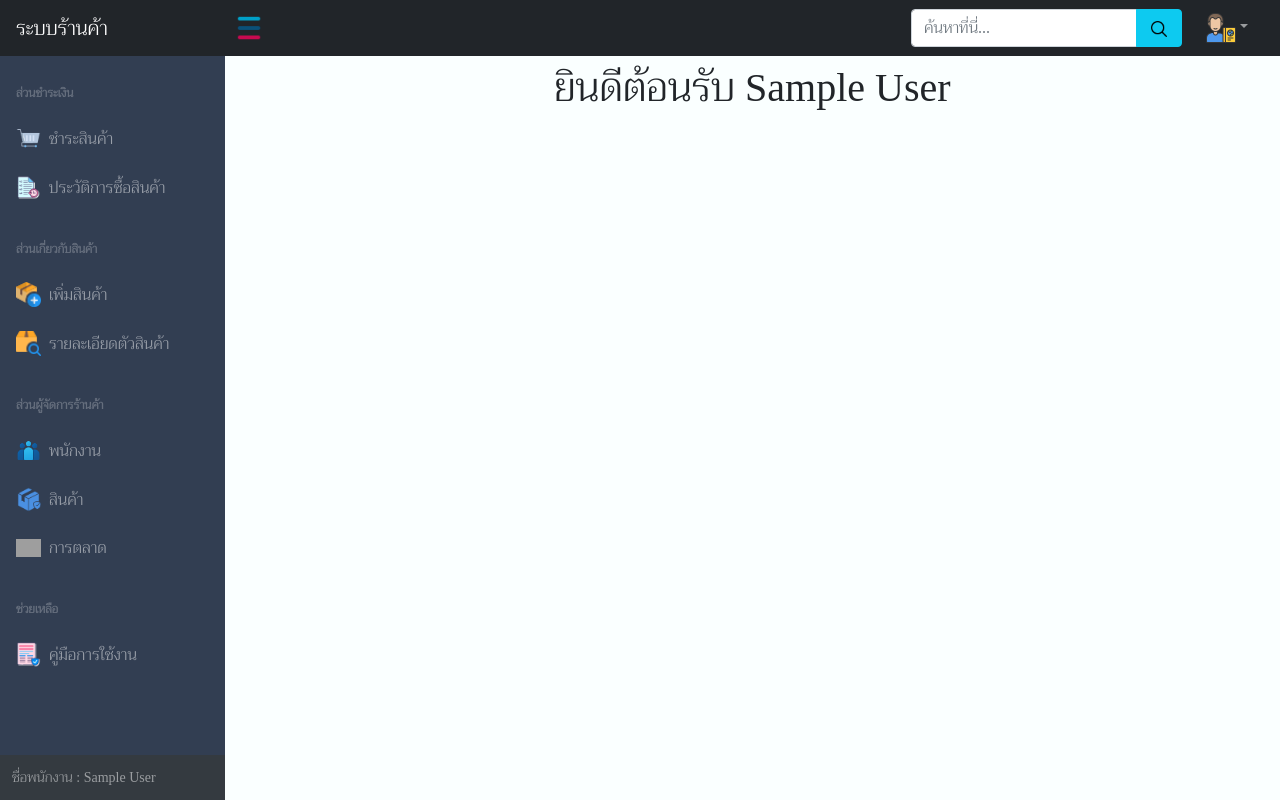
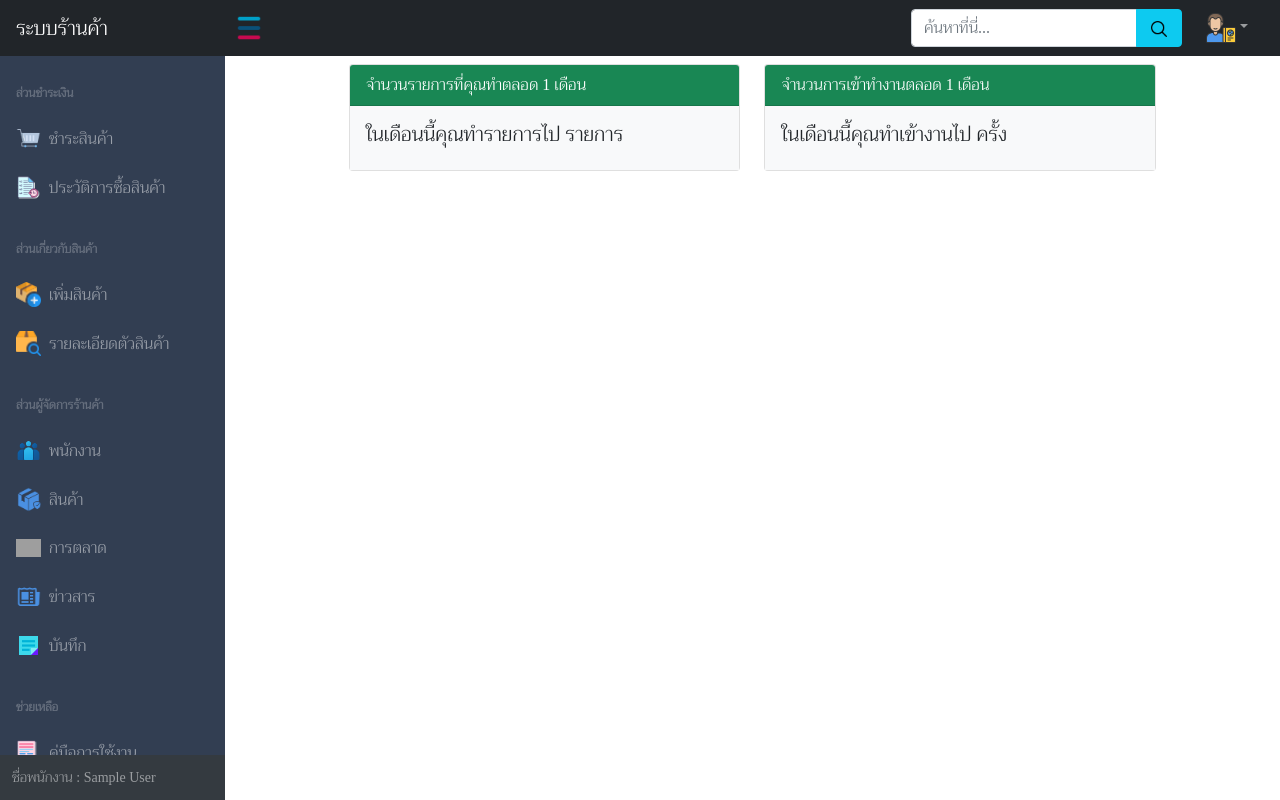
Before and after one commit to OngarjDev/shopmanage, a PHP site: page /pages/index.php in a window 1280 px wide. Run offline with PHP 8.4, Linux system fonts and the light colour scheme; the visitor is signed in with stand-in values (Sample User, id 1); grey boxes are pictures that could not be loaded.

Commit message:
เพิ่ม หน้า News กับ บันทึก แก้หน้าการตลาดเสร็จแล้ว

```diff
--- a/layout/menu.html
+++ b/layout/menu.html
@@ -3,7 +3,6 @@
         <nav class="sb-sidenav accordion sb-sidenav-dark" id="sidenavAccordion">
             <div class="sb-sidenav-menu">
                 <div class="nav">
-
                     <div class="sb-sidenav-menu-heading">ส่วนชำระเงิน</div>
                     <a class="nav-link" href="buyitem.php">
                         <img src="../image/system/icons8-cart-64.png" class="me-2" width="25">
@@ -13,7 +12,6 @@
                         <img src="../image/system/icons8-history-64.png" class="me-2" width="25">
                         ประวัติการซื้อสินค้า
                     </a>
-
                     <div class="sb-sidenav-menu-heading">ส่วนเกี่ยวกับสินค้า</div>
                     <a class="nav-link" href="additems.php">
                         <img src="../image/system/icons8-add-parcel-item-from-logistic-website-portal-24.png"
@@ -25,11 +23,6 @@
                             class="me-2" width="25">
                         รายละเอียดตัวสินค้า
                     </a>
-
-
-
-
-
                     <div class="sb-sidenav-menu-heading">ส่วนผู้จัดการร้านค้า</div>
                     <a class="nav-link collapsed" href="#" data-bs-toggle="collapse" data-bs-target="#staff"
                         aria-expanded="false" aria-controls="staff">
@@ -47,11 +40,6 @@
                             </a>
                         </nav>
                     </div>
-
-
-
-
-
                     <a class="nav-link collapsed" href="product.php">
                         <img src="../image/system/icons8-product-64.png" class="me-2" width="25">
                         สินค้า
@@ -61,6 +49,18 @@
                     <a class="nav-link collapsed" href="marketing.php">
                         <img src="../image/system/icons8-marketing-48.png" class="me-2" width="25">
                         การตลาด
+                        <div class="sb-sidenav-collapse-arrow"></div>
+                    </a>
+
+                    <a class="nav-link collapsed" href="news.php">
+                        <img src="../image/system/icons8-news-64.png" class="me-2" width="25">
+                        ข่าวสาร
+                        <div class="sb-sidenav-collapse-arrow"></div>
+                    </a>
+
+                    <a class="nav-link collapsed" href="marketing.php">
+                        <img src="../image/system/icons8-note-48.png" class="me-2" width="25">
+                        บันทึก
                         <div class="sb-sidenav-collapse-arrow"></div>
                     </a>
 
--- a/pages/document.php
+++ b/pages/document.php
@@ -2,7 +2,7 @@
 <html lang="en">
 
 <head>
-    <title>HOME/หน้าหลัก</title>
+    <title>คู่มือการใช้งานระบบ</title>
     <?php
     require('../php_action/check.php');
     include('../php_action/bootstrap.php');
--- a/pages/editprofile.php
+++ b/pages/editprofile.php
@@ -87,7 +87,7 @@
                 }
                 xmlhttp.open("POST", "../php_action/editprofile.php");
                 xmlhttp.setRequestHeader("Content-type", "application/x-www-form-urlencoded");
-                xmlhttp.send("action=resetpassword&data=" + pass2 + "&id_staff" + <?= $id_staff ?>);
+                xmlhttp.send("action=resetpassword&data=" + pass2 + "&id_staff=" + <?= $id_staff ?>);
             } else {
                 alert('รหัสผ่านไม่ตรงกัน,ไม่อนุญาติให้ใช้รหัสผ่านนี้');
                 return false;
--- a/pages/index.php
+++ b/pages/index.php
@@ -1,5 +1,6 @@
 <!DOCTYPE html>
 <html lang="en">
+
 <head>
     <title>หน้าหลัก</title>
     <?php
@@ -7,6 +8,7 @@
     include('../php_action/bootstrap.php');
     ?>
 </head>
+
 <body class="sb-nav-fixed">
     <?php
     include('../layout/nav.html');
@@ -14,11 +16,34 @@
     ?>
     <div id="layoutSidenav_content">
         <main>
-                    <div class="container">
+            <div class="container-fluid">
                 <div class="row">
                     <div class="col-xl-1 col-lg-1 col-md-1"></div>
                     <div class="col-xl-10 col-lg-10 col-md-10">
-                                <h1 class="text-center mt-2">ยินดีต้อนรับ <?php echo $name_staff?></h1>
+                        <div class="container-fluid">
+                            <div class="row mt-2">
+
+                                <div class="col-xl-6 col-lg-6 col-md-6">
+                                    <div class="card mb-3">
+                                        <div class="card-header  text-white bg-success">จำนวนรายการที่คุณทำตลอด 1 เดือน</div>
+                                        <div class="card-body bg-light">
+                                            <h5 class="card-title">ในเดือนนี้คุณทำรายการไป รายการ</h5>
+                                        </div>
+                                    </div>
+                                </div>
+
+                                <div class="col-xl-6 col-lg-6 col-md-6">
+                                    <div class="card mb-3">
+                                        <div class="card-header text-white bg-success">จำนวนการเข้าทำงานตลอด 1 เดือน</div>
+                                        <div class="card-body bg-light">
+                                            <h5 class="card-title">ในเดือนนี้คุณทำเข้างานไป ครั้ง</h5>
+                                        </div>
+                                    </div>
+                                </div>
+
+
+                            </div>
+                        </div>
 
                     </div>
                     <div class="col-xl-1 col-lg-1 col-md-1"></div>
@@ -27,6 +52,7 @@
         </main>
     </div>
     </div>
-        <?php include('../php_action/scripts.php')?>
+    <?php include('../php_action/scripts.php') ?>
 </body>
+
 </html>
--- a/pages/marketing.php
+++ b/pages/marketing.php
@@ -2,7 +2,7 @@
 <html lang="en">
 
 <head>
-    <title>HOME/หน้าหลัก</title>
+    <title>การตลาด</title>
     <?php
     require('../php_action/check.php');
     include('../php_action/bootstrap.php');
--- a/pages/product.php
+++ b/pages/product.php
@@ -55,8 +55,8 @@
                     </div>
                     <div class="col-xl-8 col-lg-8 col-md-8 bg-body">
                         <div class="btn-group w-100" role="group">
-                            <a class="btn btn-primary mt-3" href="productpdf.php?action=allproduct">พิมพ์สินค้าทั้งหมด</a>
-                            <a class="btn btn-primary mt-3" href="productpdf.php?action=allnumber">พิมพ์สินค้าที่หมด</a>
+                            <a class="btn btn-primary mt-3" href="productpdf.php?action=allproduct">พิมพ์รายการสินค้าทั้งหมด</a>
+                            <a class="btn btn-primary mt-3" href="productpdf.php?action=allnumber">พิมพ์รายการสินค้าที่หมด</a>
                         </div>
                         <div class="table-responsive">
                             <table class="table">
--- a/php_action/bootstrap.php
+++ b/php_action/bootstrap.php
@@ -17,9 +17,3 @@
 <meta http-equiv="refresh" content="" />
 <meta name="author" content="" />
 <link rel="icon" href="../image/system/icon-title.png" type="image/x-icon">
-
-<style>
-    body {
-        background-color: rgb(250, 255, 255);
-    }
-</style>
```
Also changed, not shown: errorevent/404.html (deleted, +0 -10 lines), pages/news.php (added, +51 -0 lines), php_action/editprofile.php (+7 -7 lines), errorevent/readme.md (deleted), image/system/icons8-note-48.png (added). Lines whose indentation alone changed are shown as unchanged.
